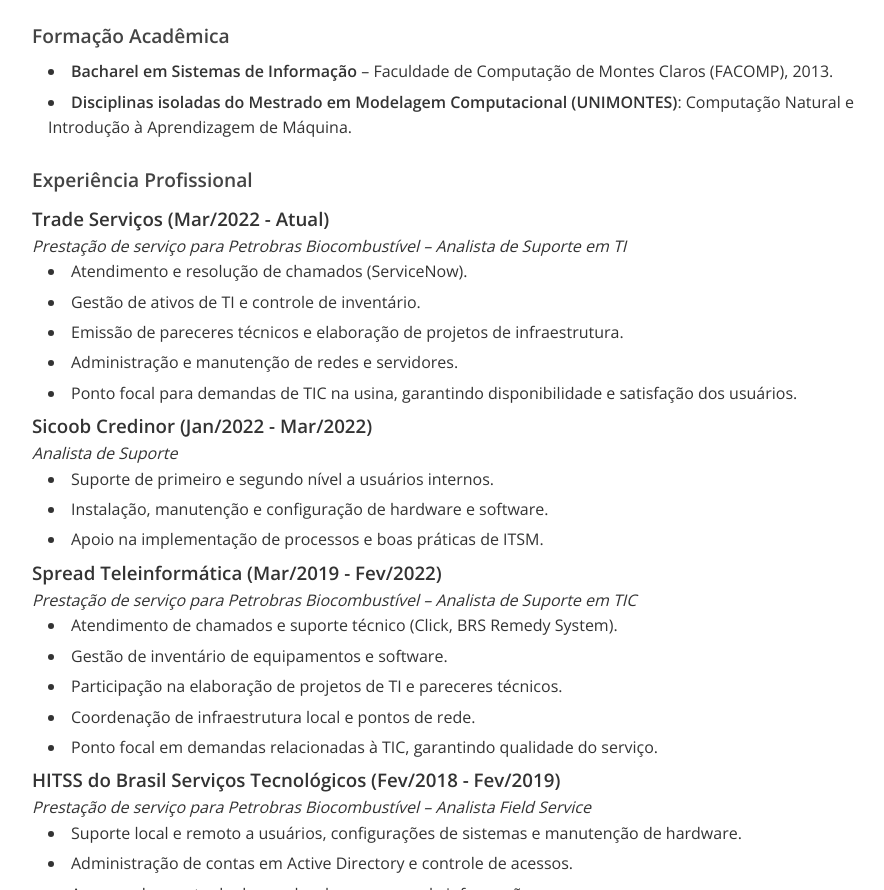
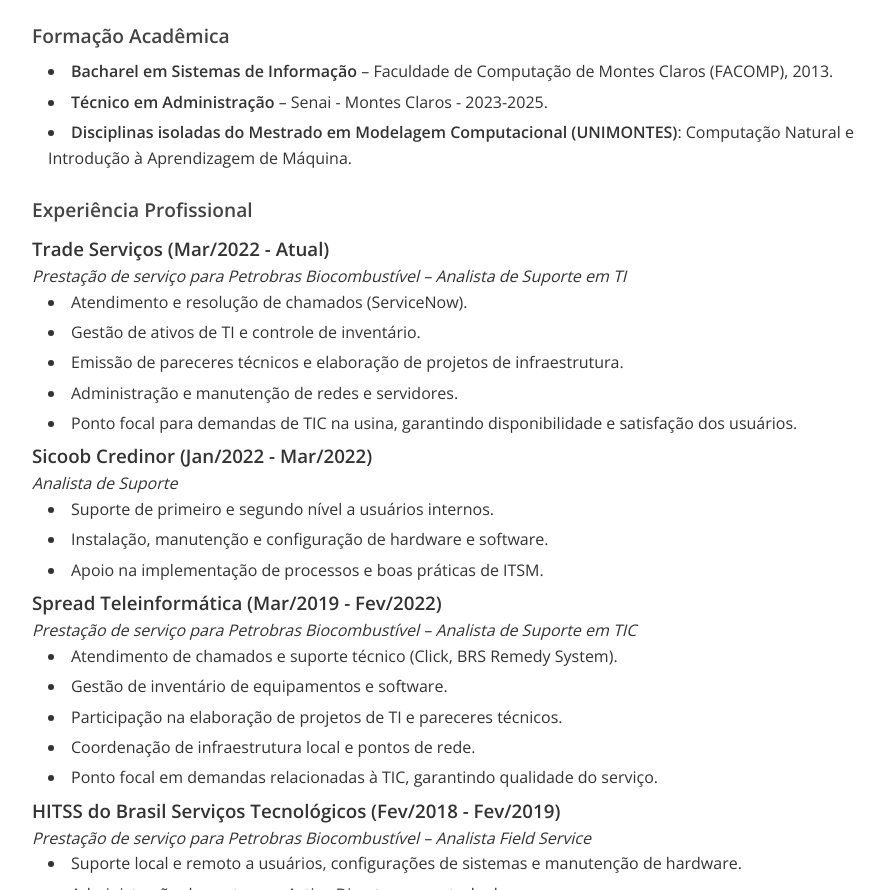
Before and after one commit to alissonsza/curriculo, a plain HTML site: page index.html in a window 1280 px wide. Shown: the part 860-1750 px from the top of the page, without its empty margins (190-1074 px from the left). Drawn offline with nearby package versions, Linux system fonts and the light colour scheme.

Commit message:
Update index.html

```diff
--- a/index.html
+++ b/index.html
@@ -167,6 +167,7 @@
         <div class="section-title">Formação Acadêmica</div>
         <ul>
           <li><strong>Bacharel em Sistemas de Informação</strong> – Faculdade de Computação de Montes Claros (FACOMP), 2013.</li>
+          <li><strong>Técnico em Administração</strong> – Senai -  Montes Claros - 2023-2025.</li>
           <li><strong>Disciplinas isoladas do Mestrado em Modelagem Computacional (UNIMONTES)</strong>: Computação Natural e Introdução à Aprendizagem de Máquina.</li>
         </ul>
       </section>
```
